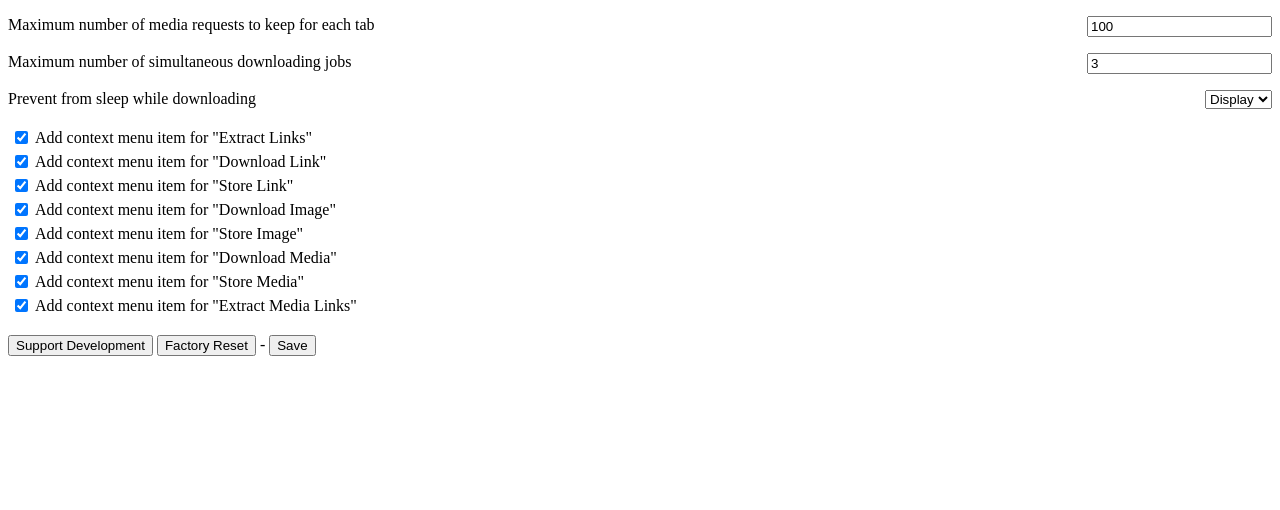
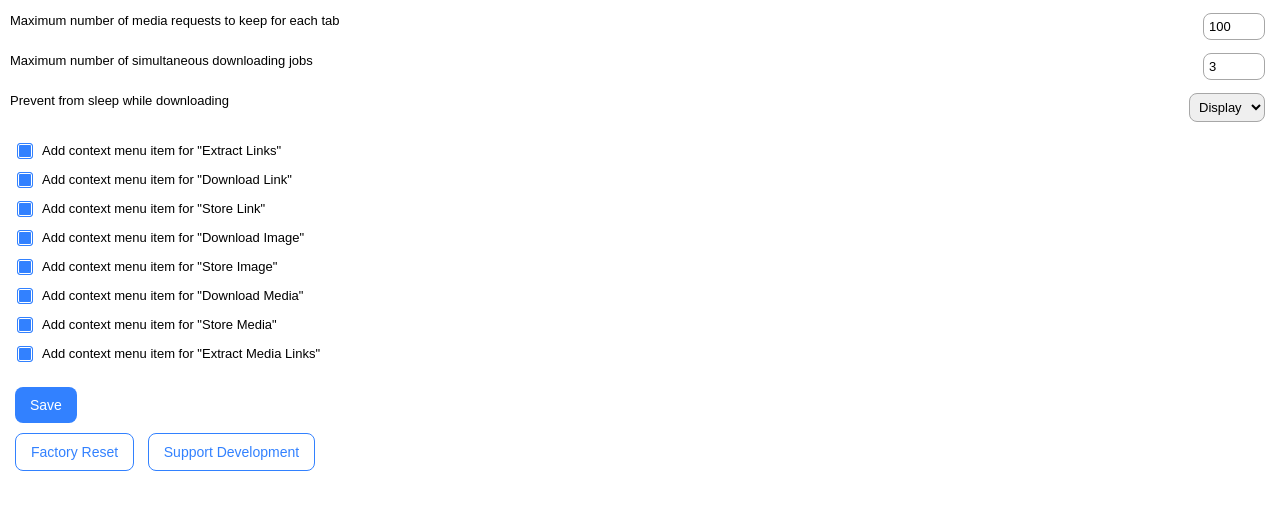
Before and after one commit to inbasic/turbo-download-manager-v2, a browser extension: page v3.m3/data/options/index.html in a window 1280 px wide. Drawn offline with Linux system fonts and the light colour scheme.

Commit message:
Changed to a more modern style

```diff
--- a/v3.m3/data/add/index.css
+++ b/v3.m3/data/add/index.css
@@ -1,6 +1,6 @@
 :root {
   --front: #3c4043;
-  --blue: #4a89ef;
+  --blue: #3281ff;
   --white: #fff;
   --bg-gray: #efefef;
 }
--- a/v3.m3/data/manager/index.css
+++ b/v3.m3/data/manager/index.css
@@ -1,7 +1,7 @@
 :root {
   --front: #3c4043;
-  --blue: #4a89ef;
-  --dark-blue: #2b5290;
+  --blue: #3281ff;
+  --dark-blue: #2b5dae;
   --light-blue: #90b5f1;
   --green: #00ab8c;
   --white: #fff;
@@ -40,11 +40,17 @@ header {
   grid-template-columns: repeat(4, 1fr);
   white-space: nowrap;
   user-select: none;
+  background-color: var(--blue);
+  color: var(--white);
+  border-radius: 24px;
+  top: 15px;
+  left: 15px;
+  right: 15px;
+  position: absolute;
+  z-index: 100;
 }
 header > span {
-  background-color: var(--blue);
-  color: var(--white);
-  padding: 12px;
+  padding: 16px;
   text-align: center;
   position: relative;
   display: inline-flex;
--- a/v3.m3/data/options/index.css
+++ b/v3.m3/data/options/index.css
@@ -1,9 +1,25 @@
-@supports (-moz-appearance:none) {
+:root {
+  --front: #3c4043;
+  --blue: #3281ff;
+  --dark-blue: #2b5dae;
+  --light-blue: #90b5f1;
+  --green: #00ab8c;
+  --white: #fff;
+  --gray: #a7a7a7;
+  --bg-gray: #efefef;
+  --state-complete: #f7f7f7;
+  --state-interrupted: #ffe9dd;
+  --state-transfer: #f1fffa;
+  --state-paused: #fbffd8;
+  --state-not_started: #ffe8c7;
+  --state-queue: #e7fff3;
+}
 body {
   font-size: 13px;
   font-family: Arial, "Helvetica Neue", Helvetica, sans-serif;
   margin: 10px;
   min-width: unset;
+  background-color: var(--white);
 }
 textarea {
   padding: 5px;
@@ -11,16 +27,108 @@
 button,
 input[type=submit],
 input[type=button] {
-    height: 24px;
-    color: #444;
-    background-image: linear-gradient(rgb(237, 237, 237), rgb(237, 237, 237) 38%, rgb(222, 222, 222));
-    box-shadow: rgba(0, 0, 0, 0.08) 0 1px 0, rgba(255, 255, 255, 0.75) 0 1px 2px inset;
-    text-shadow: rgb(240, 240, 240) 0 1px 0;
-    border: solid 1px rgba(0, 0, 0, 0.25);
+  background: var(--blue);
+  border: none;
+  color: var(--white);
+  padding: 10px 15px;
+  margin: 5px 5px;
+  font-size: 14px;
+  font-family: Arial, "Helvetica Neue", Helvetica, sans-serif;
+  cursor: pointer;
+  border-radius: 8px;
+  transition: all 0.2s ease-in-out;
 }
 input[type=button]:disabled {
   opacity: 0.5;
 }
+button:hover,
+input[type=submit]:hover,
+input[type=button]:hover {
+  background: var(--dark-blue);
+}
+button.secondary-button,
+input[type=button].secondary-button,
+input[type=submit].secondary-button {
+  background: var(--white);
+  color: var(--blue);
+  border: 1px solid var(--blue);
+}
+button.secondary-button:hover,
+input[type=button].secondary-button:hover,
+input[type=submit].secondary-button:hover {
+  background: var(--bg-gray);
+}
+input[type=number] {
+  width: 50px;
+  padding: 5px;
+  border: 1px solid var(--gray);
+  border-radius: 8px;
+  font-size: 13px;
+  font-family: Arial, "Helvetica Neue", Helvetica, sans-serif;
+  margin-right: 5px;
+  transition: all 0.2s ease-in-out;
+}
+input[type=number]:focus {
+  border: 1px solid var(--blue);
+  outline: none;
+}
+input[type=number]:disabled {
+  background: var(--bg-gray);
+  border: 1px solid var(--gray);
+}
+input[type=checkbox] {
+  margin-right: 5px;
+  width: 16px;
+  height: 16px;
+  border: 1px solid var(--gray);
+  border-radius: 3px;
+  background: var(--white);
+  transition: all 0.2s ease-in-out;
+  display: inline-block;
+  position: relative;
+  top: 2px;
+  box-sizing: border-box;
+  -webkit-appearance: none;
+  -moz-appearance: none;
+  appearance: none;
+}
+input[type=checkbox]:disabled {
+  opacity: 0.5;
+}
+input[type=checkbox]:checked {
+  background: var(--blue);
+  border: 1px solid var(--blue);
+  box-shadow: inset 0 0 0 1px var(--white);
+}
+input[type=checkbox]:checked:disabled {
+  background: var(--bg-gray);
+  border: 1px solid var(--gray);
+  box-shadow: inset 0 0 0 1px var(--gray);
+}
+input[type=checkbox]:hover {
+  background: var(--light-blue);
+  border: 1px solid var(--light-blue);
+}
+input[type=checkbox]:hover:checked {
+  background: var(--dark-blue);
+  border: 1px solid var(--dark-blue);
+}
+select {
+  padding: 5px;
+  border: 1px solid var(--gray);
+  border-radius: 8px;
+  font-size: 13px;
+  font-family: Arial, "Helvetica Neue", Helvetica, sans-serif;
+  margin-right: 5px;
+  transition: all 0.2s ease-in-out;
+}
+select:focus {
+  border: 1px solid var(--blue);
+  outline: none;
+}
+select:disabled {
+  background: var(--bg-gray);
+  border: 1px solid var(--gray);
 }
 .box {
   display: grid;
@@ -30,7 +138,7 @@
 .note {
   font-size: 90%;
   padding: 10px 0;
-  color: #676767;
+  color: var(--gray);
 }
 .disabled {
   pointer-events: none;
--- a/v3.m3/data/options/index.html
+++ b/v3.m3/data/options/index.html
@@ -59,8 +59,10 @@
   </p>
 
   <p>
-    <input type="button" id="support" value="Support Development">
-    <input type="button" id="reset" value="Factory Reset"> - <input type="button" id="save" value="Save">
+    <input type="button" id="save" value="Save">
+    <br>
+    <input type="button" id="reset" value="Factory Reset" class="secondary-button">
+    <input type="button" id="support" value="Support Development" class="secondary-button">
     <span id="toast"></span>
   </p>
   <script type="text/javascript" src="index.js"></script>
```
Also changed, not shown: v3.m3/manifest.json. Lines whose indentation alone changed are shown as unchanged.
